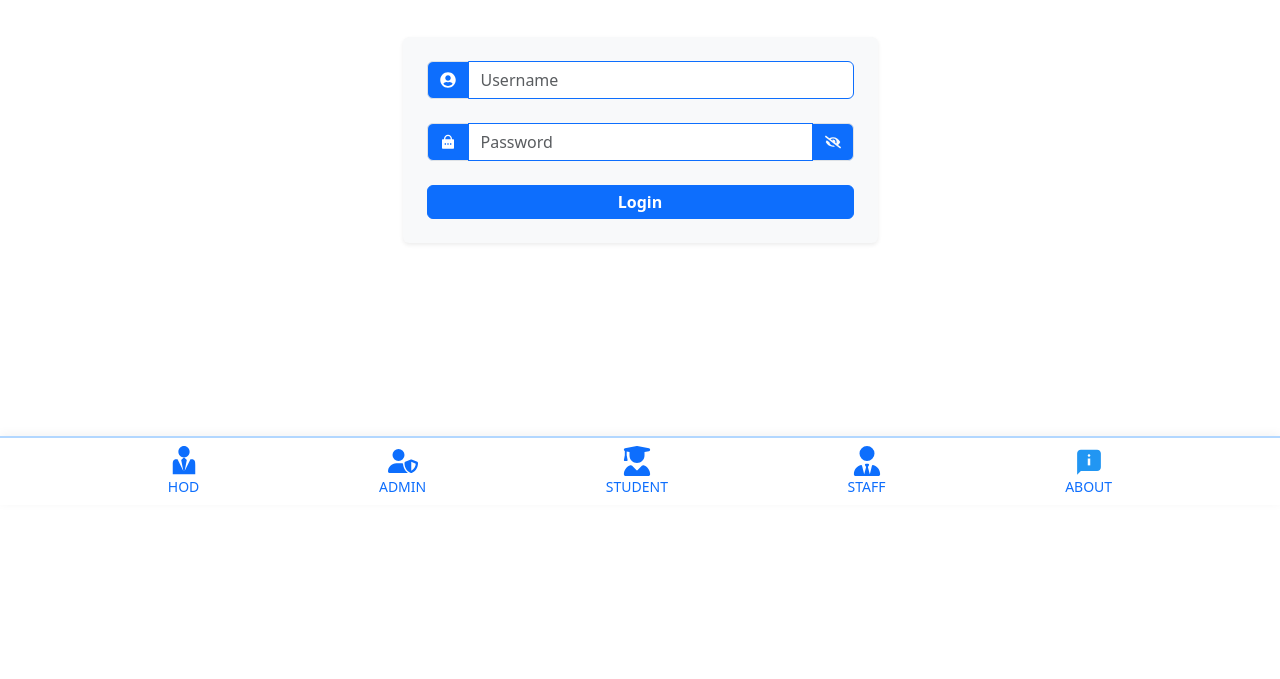
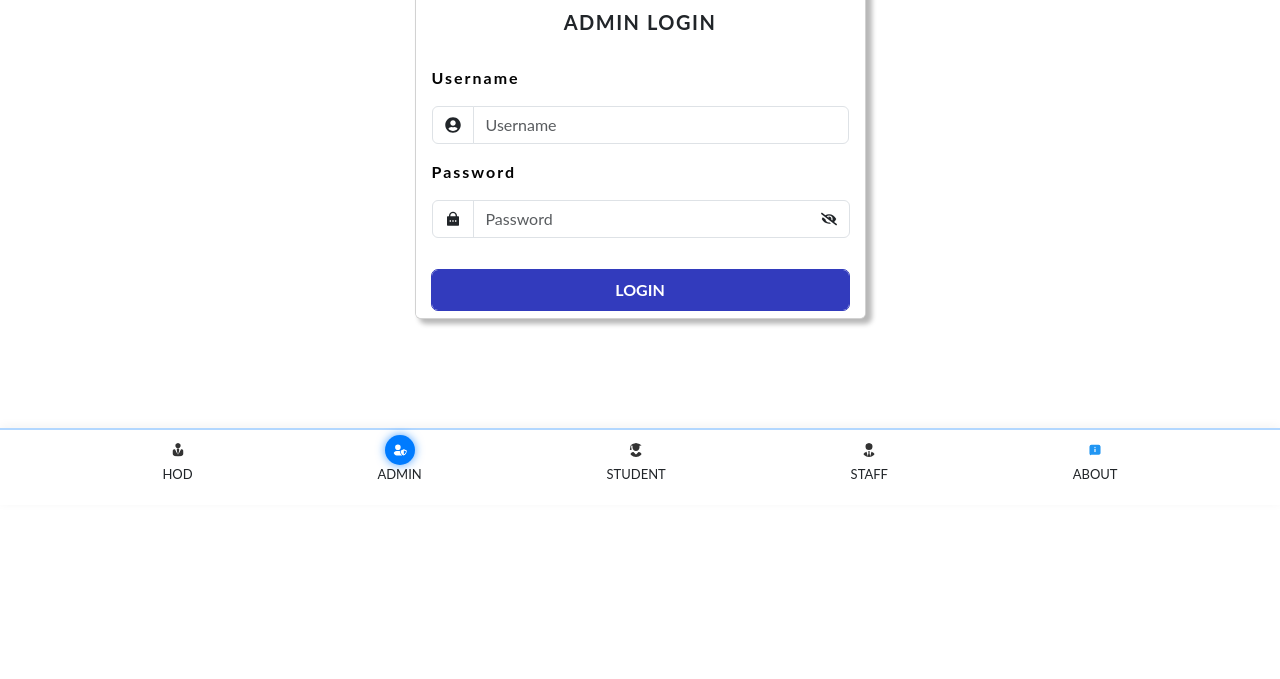
Before and after one commit to Nandhu-2326/college_project, a React app: page /AdminLogin in a window 1280 px wide. Shown: the part 295-974 px from the top of the page. Before the commit the page ends 800 px from the top, so only its background shows below. Built offline with nearby package versions, Linux system fonts and the light colour scheme; some packages are replaced by stand-ins of ours; no server answers; the database is empty.

Commit message:
icons commit

```diff
--- a/src/JSX component/AdminCollections/AdminLogin.jsx
+++ b/src/JSX component/AdminCollections/AdminLogin.jsx
@@ -1,159 +1,130 @@
+import React, { useState } from "react";
+import { RiLockPasswordFill } from "react-icons/ri";
+import { FaUserCircle } from "react-icons/fa";
+import { FaRegEye, FaEyeSlash } from "react-icons/fa";
+import { db } from "../Database.js";
+import { collection, query, where, getDocs } from "firebase/firestore";
+import { showWarning } from "../SweetAlert.jsx";
+import { Toaster } from "react-hot-toast";
+import { useNavigate } from "react-router-dom";
+import { toast } from "react-hot-toast";
+import { ThreeDot } from "react-loading-indicators";
 import CollegeLogo from "../CollegeLogo";
 import Footer from "../Footer";
-import { RiLockPasswordFill } from "react-icons/ri";
-import { FaUserCircle } from "react-icons/fa";
-import { useNavigate } from "react-router-dom";
-import { useEffect, useState } from "react";
-import { db } from "../Database.js";
-import { collection, getDocs } from "firebase/firestore";
-import Swal from "sweetalert2";
-import { FaRegEye } from "react-icons/fa";
-import { FaEyeSlash } from "react-icons/fa";
+// import "./HOD.css"; // Make sure this line exists if styles are in a separate CSS file
 
 const AdminLogin = () => {
   const nav = useNavigate();
-  const [userName, SetUserName] = useState();
-  const [Password, SetPassword] = useState();
-  const [data, setData] = useState();
+  const [isloading, setisLoading] = useState(false);
+  const [userName, SetUserName] = useState("");
+  const [Password, SetPassword] = useState("");
   const [PasswordEye, SetPasswordEye] = useState(true);
-
-  useEffect(() => {
-    let fetchData = async () => {
-      let getData = await getDocs(collection(db, "Admin"));
-      let data = getData.docs.map((val) => ({
-        id: val.id,
-        ...val.data(),
-      }));
-      setData(data);
-    };
-    fetchData();
-  }, []);
-
-  const loading = () => {
-    let timerInterval;
-    Swal.fire({
-      html: "Loading",
-      timer: 2000,
-      timerProgressBar: true,
-      didOpen: () => {
-        Swal.showLoading();
-      },
-      willClose: () => {
-        clearInterval(timerInterval);
-      },
-    });
-  };
-  const loginError = () => {
-    Swal.fire({
-      html: "invalid username and Password ",
-      icon: "error",
-      title: "Oops",
-      timer: 2000,
-    });
-  };
-  const loginSuccess = () => {
-    Swal.fire({
-      icon: "success",
-      title: "Login Success",
-      timer: 2000,
-    });
-  };
-  const InformationError = () => {
-    let timerInterval;
-    Swal.fire({
-      html: "Please Fill Information",
-      timer: 1000,
-      icon: "warning",
-      didOpen: () => {
-        Swal.showLoading();
-      },
-      willClose: () => {
-        clearInterval(timerInterval);
-      },
-    });
-  };
 
   const login = async () => {
     if (!userName || !Password) {
-      InformationError();
+      showWarning("Please Fill All requirement");
     } else {
+      setisLoading(true);
+      const toastId = toast.loading("Please Wait");
       try {
-        loading();
-        let filterData = data.filter((val) => {
-          return val.username == userName && val.password == Password;
-        });
+        const q = query(
+          collection(db, "Admin"),
+          where("username", "==", userName),
+          where("password", "==", Password)
+        );
 
-        if (filterData.length > 0) {
-          loginSuccess();
+        const querySnapshot = await getDocs(q);
+
+        if (!querySnapshot.empty) {
+          toast.success("Login Success", { id: toastId });
           nav("/AdminUserPage");
         } else {
-          loginError();
+          toast.error("Invalid Username or Password", { id: toastId });
+          setisLoading(false);
         }
       } catch (e) {
-        alert(e.message);
+        toast.error(e.message, { id: toastId });
       }
     }
   };
 
   return (
     <>
+      <Toaster position="top-center" reverseOrder={false} />
+
       <CollegeLogo />
+      <div className="HOD ">
+        <div className="container mb-5 hod-bg">
+          <div className="row justify-content-center ">
+            <div className="col-12 col-md-6 col-lg-5 mt-4">
+              <div className="card  position-relative pt-5">
+                {/* Floating Circle Icon */}
+                <FaUserCircle className="position-absolute top-0 start-50 translate-middle topIcons z-1" />
 
-      <div className="container my-4">
-        {/* Login Form */}
-        <div className="row justify-content-center mt-5">
-          <div className="col-12 text-center mb-4">
-            <h2 className="fw-bold text-primary">Admin Login</h2>
-            <p className="text-muted">Enter your credentials to continue</p>
+                <div className="card-header border-0 text-center">
+                  <h4
+                    className="fw-bold text-dark h5 text-uppercase"
+                    style={{ letterSpacing: "1.5px" }}
+                  >
+                    Admin Login
+                  </h4>
                 </div>
 
-          <div className="col-12 col-md-6 col-lg-5 shadow-sm p-4 bg-light rounded">
-            <div className="d-flex flex-column gap-4">
+                <div className="card-body d-flex flex-column gap-3">
                   {/* Username */}
+                  <label htmlFor="" className="label">
+                    Username
+                  </label>
                   <div className="input-group">
-                <span className="input-group-text bg-primary text-white">
+                    <span className="input-group-text border icons">
                       <FaUserCircle />
                     </span>
                     <input
                       type="text"
-                  className="form-control border border-primary "
+                      className="form-control "
                       placeholder="Username"
                       onChange={(e) => SetUserName(e.target.value)}
                     />
                   </div>
 
                   {/* Password */}
+                  <label htmlFor="" className="label">
+                    Password
+                  </label>
                   <div className="input-group">
-                <span className="input-group-text bg-primary text-white">
+                    <span className="input-group-text border icons">
                       <RiLockPasswordFill />
                     </span>
                     <input
                       type={PasswordEye ? "password" : "text"}
-                  className="form-control border border-primary"
+                      className="form-control border-end-0"
                       placeholder="Password"
                       onChange={(e) => SetPassword(e.target.value)}
                     />
-                <span className="input-group-text bg-primary text-light">
-                  {PasswordEye ? (
-                    <FaEyeSlash
-                      onClick={() => {
-                        SetPasswordEye(false);
-                      }}
-                    />
-                  ) : (
-                    <FaRegEye
-                      onClick={() => {
-                        SetPasswordEye(true);
-                      }}
-                    />
-                  )}
+                    <span
+                      className="input-group-text rounded rounded-start-0 icons "
+                      style={{ cursor: "pointer" }}
+                      onClick={() => SetPasswordEye(!PasswordEye)}
+                    >
+                      {PasswordEye ? <FaEyeSlash /> : <FaRegEye />}
                     </span>
+                    <p className=""> </p>
+                  </div>
                 </div>
 
-              {/* Login Button */}
-              <button className="btn btn-primary fw-bold py-1" onClick={login}>
-                Login
+                <div className="card-footer mt-2  border-0 text-center">
+                  <button
+                    className="rounded logbtn text-uppercase fw-bold w-100 py-2"
+                    onClick={login}
+                  >
+                    {isloading ? (
+                      <ThreeDot color="#ffffff" size="medium" text="" />
+                    ) : (
+                      "Login"
+                    )}
                   </button>
+                </div>
+              </div>
             </div>
           </div>
         </div>
--- a/src/JSX component/Footer.jsx
+++ b/src/JSX component/Footer.jsx
@@ -1,67 +1,79 @@
-import { FaUserShield, FaUserTie } from "react-icons/fa6";
-import { useNavigate } from "react-router-dom";
+import { FaUserShield, FaUserTie, FaUserGraduate } from "react-icons/fa6";
 import { ImUserTie } from "react-icons/im";
-import { FaUserGraduate } from "react-icons/fa6";
 import { FcAbout } from "react-icons/fc";
+import { useNavigate, useLocation } from "react-router-dom";
+
 const Footer = () => {
   const nav = useNavigate();
-  let admin = () => {
-    nav("/AdminLogin");
-  };
+  const location = useLocation();
+  const currentPath = location.pathname;
 
   return (
     <>
       <div className="footer-glass fixed-bottom">
         <div className="container">
           <div className="row justify-content-center">
-            <div className="d-flex justify-content-around align-items-center text-uppercase flex-wrap gap-2">
+            <div className="d-flex justify-content-around align-items-center text-uppercase flex-wrap px-2  gap-3">
               {/* HOD */}
               <div className="text-center">
                 <ImUserTie
                   style={{ fontSize: "30px", cursor: "pointer" }}
-                  className="text-primary footer-icon"
+                  className={`footer-icon ${
+                    currentPath === "/HODLayout" ? "active-icon" : ""
+                  }`}
                   onClick={() => nav("/HODLayout")}
                 />
-                <p className="text-primary small mb-0">HOD</p>
+                <p className="" style={{ fontSize: "13px" }}>
+                  HOD
+                </p>
               </div>
 
               {/* Admin */}
               <div className="text-center">
                 <FaUserShield
                   style={{ fontSize: "30px", cursor: "pointer" }}
-                  className="text-primary footer-icon"
-                  onClick={admin}
+                  className={`footer-icon ${
+                    currentPath === "/AdminLogin" ? "active-icon" : ""
+                  }`}
+                  onClick={() => nav("/AdminLogin")}
                 />
-                <p className="text-primary small mb-0">Admin</p>
+                <p style={{ fontSize: "13px" }}>Admin</p>
               </div>
 
               {/* Student */}
               <div className="text-center">
                 <FaUserGraduate
                   style={{ fontSize: "30px", cursor: "pointer" }}
-                  className="text-primary footer-icon"
+                  className={`footer-icon ${
+                    currentPath === "/" ? "active-icon" : ""
+                  }`}
                   onClick={() => nav("/")}
                 />
-                <p className="text-primary small mb-0">Student</p>
+                <p style={{ fontSize: "13px" }}>Student</p>
               </div>
 
               {/* Staff */}
               <div className="text-center">
                 <FaUserTie
                   style={{ fontSize: "30px", cursor: "pointer" }}
-                  className="text-primary footer-icon"
+                  className={`footer-icon ${
+                    currentPath === "/StaffLayout" ? "active-icon" : ""
+                  }`}
                   onClick={() => nav("/StaffLayout")}
                 />
-                <p className="text-primary small mb-0">Staff</p>
+                <p style={{ fontSize: "13px" }}>Staff</p>
               </div>
 
               {/* About */}
               <div className="text-center">
                 <FcAbout
                   style={{ fontSize: "30px", cursor: "pointer" }}
-                  className="footer-icon "
+                  className={`footer-icon ${
+                    currentPath === "/About" ? "active-icon" : ""
+                  }`}
+                  onClick={() => nav("/About")}
                 />
-                <p className="text-primary small mb-0">About</p>
+                <p style={{ fontSize: "13px" }}>About</p>
               </div>
             </div>
           </div>
--- a/src/JSX component/HODCollections/HOD.jsx
+++ b/src/JSX component/HODCollections/HOD.jsx
@@ -48,61 +48,68 @@ const HOD = () => {
   };
 
   return (
-    <div className="HOD mt-0">
+    <div className="HOD ">
       <div className="container mb-5 hod-bg">
         <div className="row justify-content-center ">
           <div className="col-12 col-md-6 col-lg-5 mt-4">
-            <div className="card shadow-sm position-relative pt-5">
+            <div className="card  position-relative pt-5">
               {/* Floating Circle Icon */}
               <FaUserCircle className="position-absolute top-0 start-50 translate-middle topIcons z-1" />
 
-              <div className="card-header text-center ">
+              <div className="card-header border-0 text-center">
                 <h4
-                  className="fw-bold text-light h5 text-uppercase"
+                  className="fw-bold text-dark h5 text-uppercase"
                   style={{ letterSpacing: "1.5px" }}
                 >
                   HOD Login
                 </h4>
               </div>
 
-              <div className="card-body d-flex flex-column gap-4">
+              <div className="card-body d-flex flex-column gap-3">
                 {/* Username */}
+                <label htmlFor="" className="label">
+                  Username
+                </label>
                 <div className="input-group">
-                  <span className="input-group-text bg-primary border-0 text-white">
+                  <span className="input-group-text border icons">
                     <FaUserCircle />
                   </span>
                   <input
                     type="text"
-                    className="form-control border border-primary"
+                    className="form-control "
                     placeholder="Username"
                     onChange={(e) => SetUserName(e.target.value)}
                   />
                 </div>
 
                 {/* Password */}
+                <label htmlFor="" className="label">
+                  Password
+                </label>
                 <div className="input-group">
-                  <span className="input-group-text border-0 bg-primary text-white">
+                  <span className="input-group-text border icons">
                     <RiLockPasswordFill />
                   </span>
                   <input
                     type={PasswordEye ? "password" : "text"}
-                    className="form-control border border-end-0 border-primary"
+                    className="form-control border-end-0"
                     placeholder="Password"
                     onChange={(e) => SetPassword(e.target.value)}
                   />
                   <span
-                    className="input-group-text  border-1 bg-white eye border-primary border-start-0 "
+                    className="input-group-text rounded rounded-start-0 icons "
                     style={{ cursor: "pointer" }}
                     onClick={() => SetPasswordEye(!PasswordEye)}
                   >
                     {PasswordEye ? <FaEyeSlash /> : <FaRegEye />}
                   </span>
+                  <p className=""> </p>
                 </div>
               </div>
 
-              <div className="card-footer  border-0 text-center">
+              <div className="card-footer mt-2  border-0 text-center">
                 <button
-                  className="btn btn-primary text-uppercase fw-bold w-100 py-2"
+                  className="rounded logbtn text-uppercase fw-bold w-100 py-2"
                   onClick={login}
                 >
                   {isloading ? (
--- a/src/Style Component/App.css
+++ b/src/Style Component/App.css
@@ -3,11 +3,19 @@
     margin: 0;
     padding: 0;
     box-sizing: border-box;
+    /* font-family: 'Inter', sans-serif; */
+    /* font-family: 'Lato', sans-serif; */
+    /* font-family: 'Merriweather', serif; */
+    font-family: 'Playfair Display', serif;
+    font-family: 'Lato', sans-serif;
+
+
 }
 .form-control,.form-select
 {
     border-color: none !important;
     box-shadow: unset !important;
+
 }
 .no-border-dropdown .dropdown-toggle,
 .no-border-dropdown .dropdown-menu {
@@ -25,16 +33,32 @@
 /* Footer */
 .footer-glass {
   /* background: rgba(253, 255, 255, 0.767); Light transparency */
-  background: white;
+  background: rgb(255, 255, 255);
   backdrop-filter: blur(10px);
   -webkit-backdrop-filter: blur(10px);
   border-top: 2px solid rgba(0, 123, 255, 0.3);
   box-shadow: 0 -2px 10px rgba(0, 0, 0, 0.05);
-  padding: 0.5rem 1rem;
+  padding:  5px;
   transition: background 0.3s ease-in-out;
 }
 
 .footer-glass .footer-icon:hover {
-  transform: scale(1.1);
+  transform: scale(1.2);
   color: #0d6efd !important; /* Bootstrap primary */
+
 }
+
+.footer-icon {
+  color: #333;
+  transition: all 0.3s ease;
+  padding: 8px;
+  font-size: 30px;
+  border-radius: 50%;
+}
+
+.footer-icon.active-icon {
+  color: white;
+  font-size: 30px;
+  background-color: #007bff; /* Bootstrap Primary Blue */
+  box-shadow: 0 0 10px rgba(0, 123, 255, 0.7);
+}
--- a/src/Style Component/HOD.css
+++ b/src/Style Component/HOD.css
@@ -16,23 +16,43 @@
   }
 
   .card {
-    border: none;
-    box-shadow: 0 0 20px 10px white;
-    top: 35px;
-
-    /* Blur effect */
-    background: rgba(255, 255, 255, 0.2);
-    backdrop-filter: blur(15px);
-    -webkit-backdrop-filter: blur(15px);
-    border-radius: 15px;
-    border: 1px solid rgba(255, 255, 255, 0.3);
+   margin-top: 50px;
+   margin-bottom: 100px;
+   box-shadow: 5px 4px 5px 1px rgb(184, 184, 184);
   }
 
-  .HOD {
+  .HOD{
+    /* background: #000; */
     height: 100vh;
-    background-image: url(/books.jpg);
-    background-repeat: no-repeat;
-    background-size: cover;
-    background-attachment: fixed;
-    /* background: linear-gradient(rgb(212, 212, 243), rgb(145, 165, 145), rgb(255, 255, 57)); */
   }
+
+  .icons{
+    background: white;
+  }
+  .label
+  {
+    color:rgb(3, 3, 3);
+    font-weight: bold;
+    letter-spacing: 2px;
+  }
+  .logbtn{
+    background-color: rgb(50, 59, 189);
+    color: white;
+    border:none;
+    outline: 1px solid  rgb(50, 59, 189);
+  }
+  .logbtn:hover{
+    color: white;
+    border:none;
+    outline: 1px solid  rgb(40, 60, 219);
+    background-color: rgb(49, 60, 219);
+  }
+/*   */
+
+  .card-header,.card-footer{
+    background: white;
+    color: black;
+  }
+  .hod-bg{
+    /* background: rgb(242, 243, 243); */
+  }
```
Lines whose indentation alone changed are shown as unchanged.
